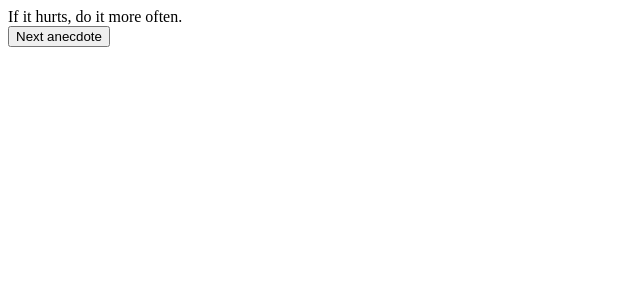
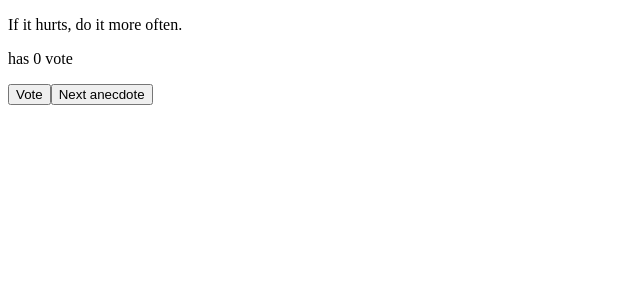
Before and after one commit to vincent-clipet/reactjs-learning, a React (Vite) app in the folder part1/: page / in a window 1280 px wide. Shown: the top 300 px of the page, without its empty margins (0-640 px from the left). Built offline with nearby package versions, Linux system fonts and the light colour scheme.

Commit message:
Part 1 - Exercise 1.13

```diff
--- a/part1/src/App.jsx
+++ b/part1/src/App.jsx
@@ -1,4 +1,14 @@
 import { useState } from 'react'
+
+
+const Anecdote = ({ text, votes }) => {
+  return (
+    <div>
+      <p>{text}</p>
+      <p>has {votes} {votes <= 1 ? "vote" : "votes"}</p>
+    </div>
+  )
+}
 
 const App = () => {
   const anecdotes = [
@@ -13,12 +23,22 @@
   ]
 
   const [selected, setSelected] = useState(0)
+  const [votes, setVotes] = useState(Array(anecdotes.length).fill(0))
+  const votesCopy = [...votes]
+
+  const updateVotes = (selected, setVotes) => {
+    votesCopy[selected] += 1
+    setVotes(votesCopy)
+  }
 
   return (
     <>
-      <div>
-        {anecdotes[selected]}
-      </div>
+      <Anecdote text={anecdotes[selected]} votes={votes[selected]} />
+
+      <button onClick={() => updateVotes(selected, setVotes)}>
+        Vote
+      </button>
+
       <button onClick={() => setSelected(Math.floor(Math.random() * anecdotes.length))}>
         Next anecdote
       </button>
```
